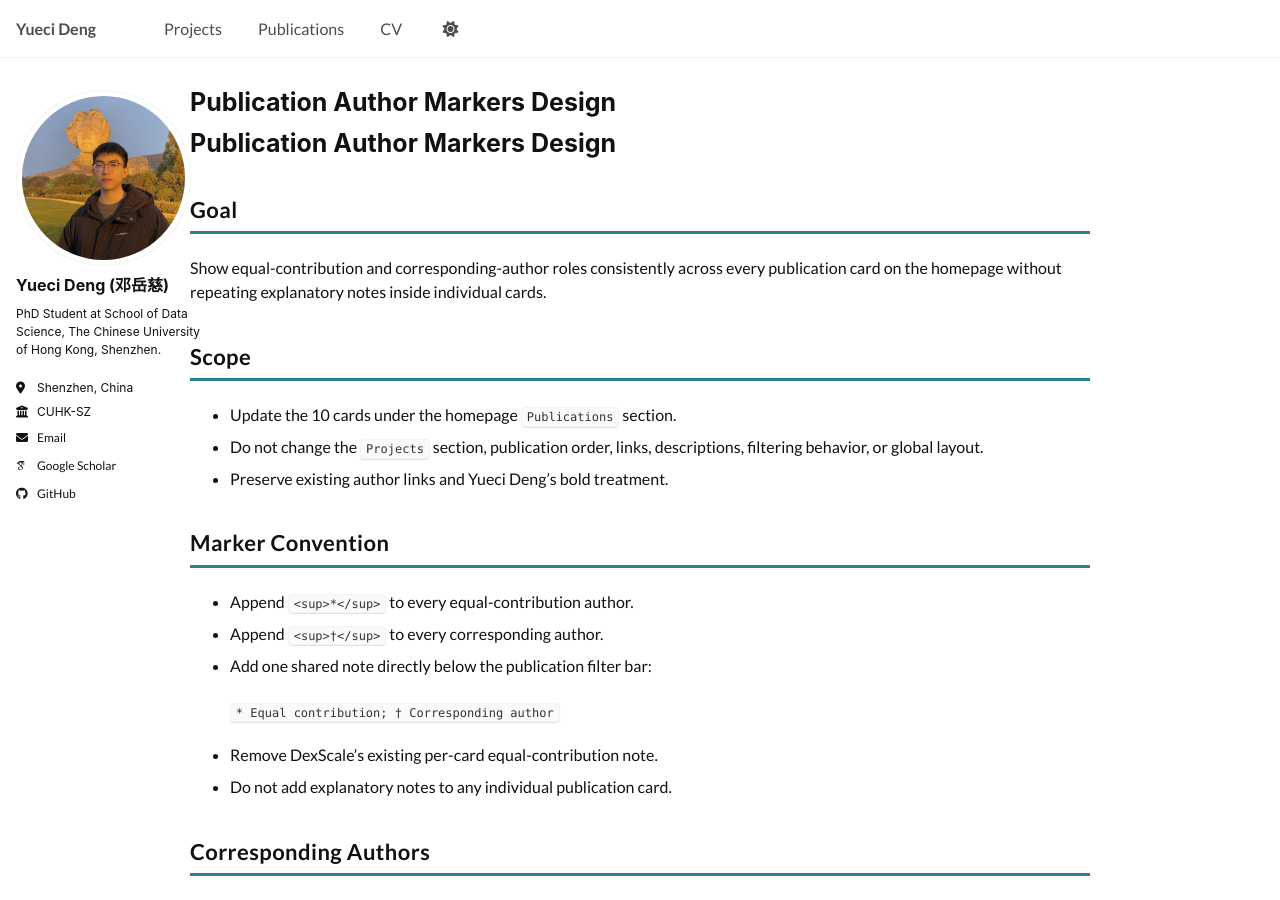
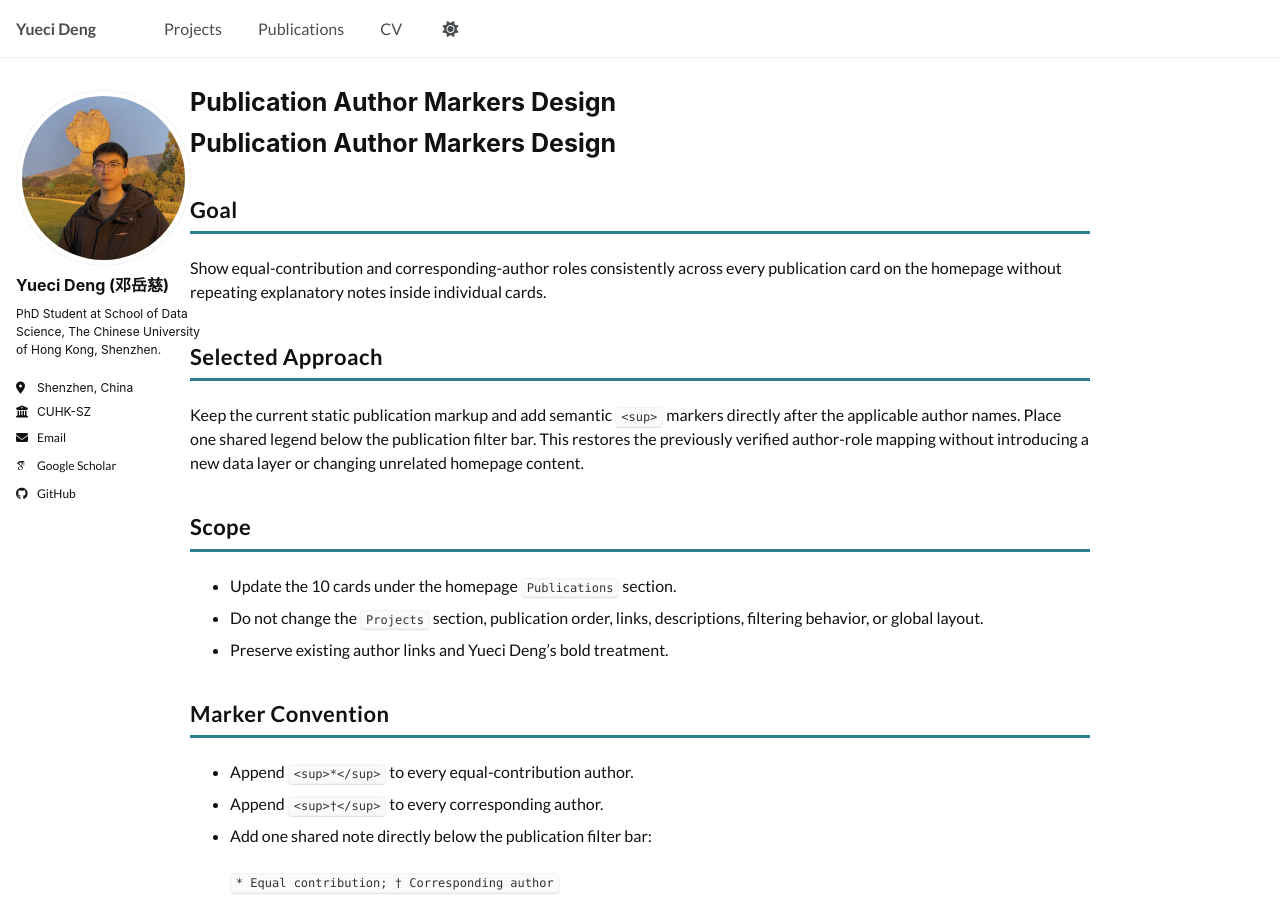
Before and after one commit to yuecideng/yuecideng.github.io, a Jekyll site: the page built from docs/superpowers/specs/2026-07-25-publication-author-markers-design.md, in a window 1280 px wide and 900 px high. Built offline with Jekyll 4.4.1, drawn with Linux system fonts in a browser that asks for light colours; some web fonts are replaced; our own code applies the rules of GitHub Pages for plain Markdown files; a script that is not in the unit is left out.

Commit message:
docs: confirm publication author markers

```diff
--- a/docs/superpowers/specs/2026-07-25-publication-author-markers-design.md
+++ b/docs/superpowers/specs/2026-07-25-publication-author-markers-design.md
@@ -3,6 +3,14 @@
 ## Goal
 
 Show equal-contribution and corresponding-author roles consistently across every publication card on the homepage without repeating explanatory notes inside individual cards.
+
+## Selected Approach
+
+Keep the current static publication markup and add semantic `<sup>` markers
+directly after the applicable author names. Place one shared legend below the
+publication filter bar. This restores the previously verified author-role
+mapping without introducing a new data layer or changing unrelated homepage
+content.
 
 ## Scope
 
```
